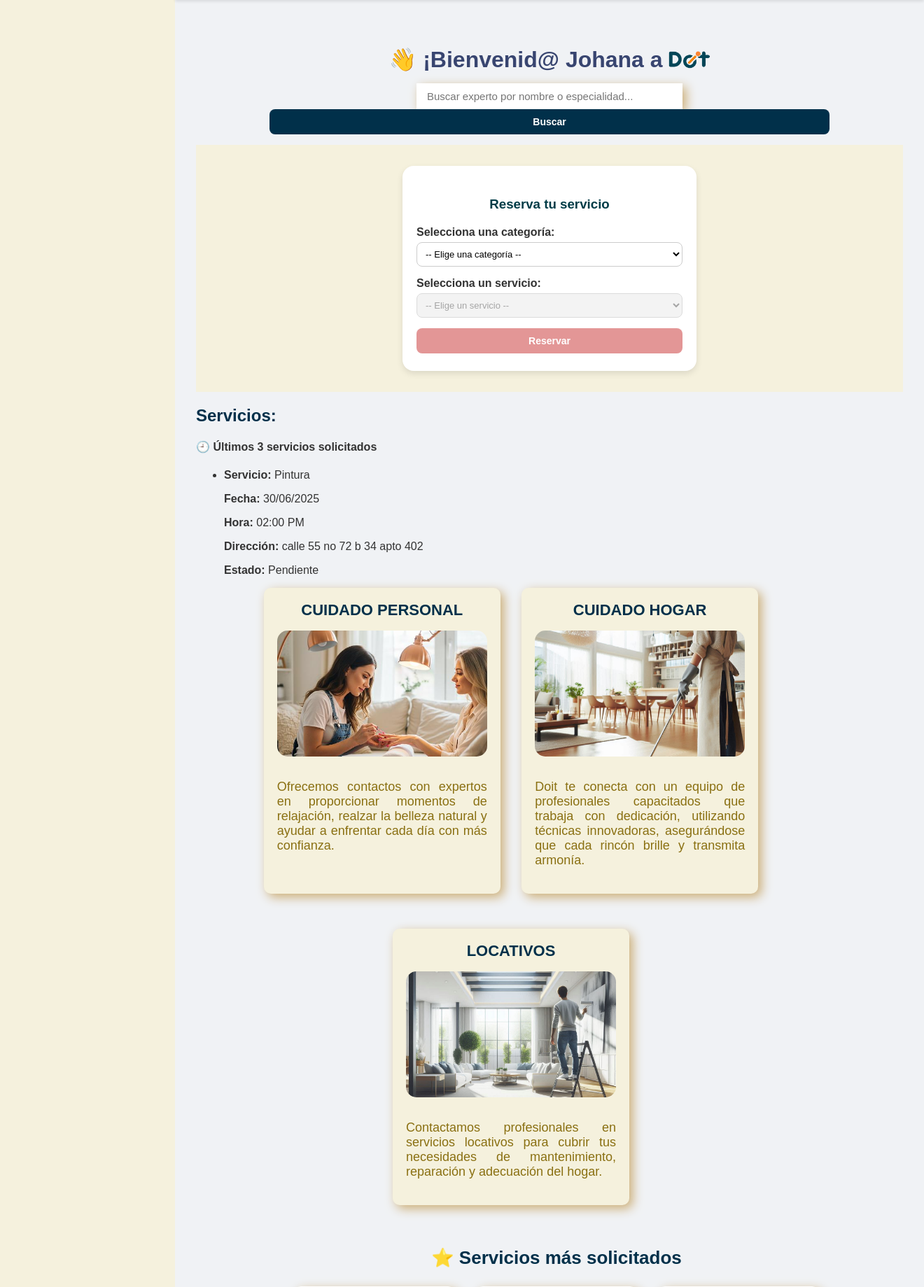
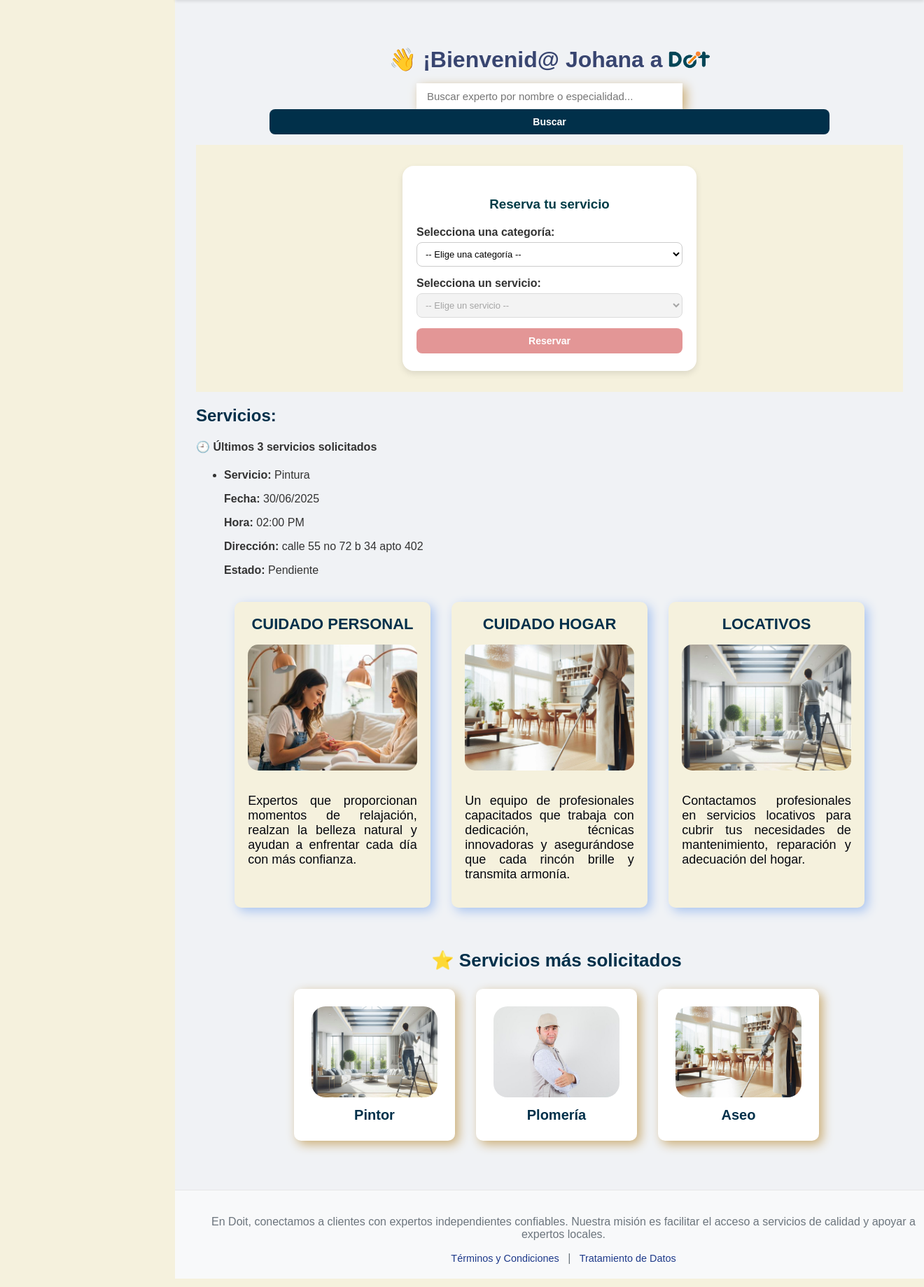
Before and after one commit to JohanaDoit/proyecto_sena, a Django app: page /principal/ in a window 1320 px wide. Shown: the part 70-1909 px from the top of the page at 70% size. Run offline with Django 5.2, Linux system fonts and the light colour scheme; a user stored in the database is signed in; data comes from the database, SQL or seed files in the repository; both versions use the stored data as it was after the commit; some libraries are stand-ins or nearby versions.

Commit message:
cambio estilos pagina principal

```diff
--- a/doit_app/templates/home.html
+++ b/doit_app/templates/home.html
@@ -29,13 +29,13 @@
 
         <div class="botones-acceso">
             <div class="boton-inicio-sesion">
-                <p class="texto-boton">¿Ya tienes cuenta?</p>
+                <h4 class="texto-boton">¿Ya tienes cuenta?</h4>
                 <a href="/login/" class="boton boton-desplegable-sesion link-as-button">
                     Iniciar Sesión
                 </a>
             </div>
             <div class="boton-registro">
-                <p class="texto-boton">¿Eres nuevo?</p>
+                <h4 class="texto-boton">¿Eres nuevo?</h4>
                 <a href="/registrarse/" class="boton secundario boton-desplegable-registro link-as-button">
                     Registrarse
                 </a>
--- a/doit_app/templates/principal.html
+++ b/doit_app/templates/principal.html
@@ -182,12 +182,12 @@
     <article class="servicio">
         <h2>CUIDADO PERSONAL</h2>
         <img src="{% static 'images/20.jpg' %}" alt="Foto 1">
-        <p>Ofrecemos contactos con expertos en proporcionar momentos de relajación, realzar la belleza natural y ayudar a enfrentar cada día con más confianza.</p>
+        <p>Expertos que proporcionan  momentos de relajación, realzan la belleza natural y ayudan a enfrentar cada día con más confianza.</p>
     </article>
     <article class="servicio">
         <h2>CUIDADO HOGAR</h2>
         <img src="{% static 'images/21.png' %}" alt="Foto 2">
-        <p>Doit te conecta con un equipo de profesionales capacitados que trabaja con dedicación, utilizando técnicas innovadoras, asegurándose que cada rincón brille y transmita armonía.</p>
+        <p> Un equipo de profesionales capacitados que trabaja con dedicación, técnicas innovadoras y asegurándose que cada rincón brille y transmita armonía.</p>
     </article>
     <article class="servicio">
         <h2>LOCATIVOS</h2>
--- a/static/css/principal.css
+++ b/static/css/principal.css
@@ -277,29 +277,38 @@ button:hover:not(:disabled) {
 
 /* --- Sección de Servicios (CUIDADO PERSONAL, HOGAR, LOCATIVOS) --- */
 .servicios {
-    display: flex;
-    flex-wrap: wrap;
-    justify-content: center;
-    gap: 30px; /* Reducido de 40px */
+    display: flex; /* Ya lo tienes, ¡perfecto! */
+    flex-wrap: wrap; /* Permite que se envuelvan en pantallas pequeñas */
+    justify-content: center; /* Centra los elementos horizontalmente */
+    gap: 30px; /* Reducido de 40px - Espacio entre los elementos */
     width: 100%;
-    max-width: 900px; /* Ligeramente reducido */
+    max-width: 900px; /* Mantén un ancho máximo para el contenedor de los servicios */
+    margin: 0 auto; /* Centra el contenedor de servicios en la página */
+    padding: 20px; /* Añade un poco de padding alrededor del contenedor de servicios */
 }
 
 .servicio {
     background-color: var(--fondo);
     padding: 1.2rem; /* Ligeramente reducido */
-    box-shadow: 5px 5px 15px #ccae76;
+    box-shadow: 5px 5px 15px #a9c4f0;
     display: flex;
     flex-direction: column;
     align-items: center;
     text-align: center;
-    margin-bottom: 20px; /* Reducido de 30px */
-    flex: 1;
-    min-width: 250px; /* Ligeramente reducido */
-    max-width: 300px; /* Ligeramente reducido */
+    /* Elimina o reduce drásticamente margin-bottom si quieres que estén en una sola fila sin "saltos" */
+    margin-bottom: 0; /* O un valor pequeño como 10px si quieres un poco de separación vertical en móviles */
+
+    /* La clave es que cada uno ocupe aproximadamente 1/3 del espacio disponible */
+    flex: 1 1 calc(33.333% - 40px); /* flex-grow flex-shrink flex-basis */
+                                    /* 33.333% para que quepan 3, y resta el gap para evitar desbordamiento */
+                                    /* Aquí restamos (2/3) * gap. Si el gap es 30px, restamos 20px (30*2/3) = 20*/
+    min-width: 250px; /* Mantén un min-width para evitar que se hagan demasiado pequeños */
+    max-width: 300px; /* Limita su tamaño máximo */
     border-radius: 10px;
     transition: transform 0.3s ease;
+    box-sizing: border-box; /* Asegura que padding y border se incluyan en el ancho/alto */
 }
+
 
 .servicio img {
     width: 100%;
@@ -312,7 +321,7 @@ button:hover:not(:disabled) {
 
 .servicio p {
     font-size: 18px; /* Ligeramente reducido */
-    color: #8a7012;
+    color: #05070e;
     text-align: justify;
 }
 
```
Also changed, not shown: static/css/home.css (+7 -7 lines), db.sqlite3, media/evidencia_trabajo/FOTO_JERO.jpg (added), media/evidencia_trabajo/cropped-mujer-con-maquillaje.jpg (added), media/hojas_de_vida/plantilla-hoja-de-vida-moderno-lg3x.png (added), media/perfil/FOTO_JERO.jpg (added), media/perfil/FOTO_pXbmBye.jpg (added), 1 other file.
